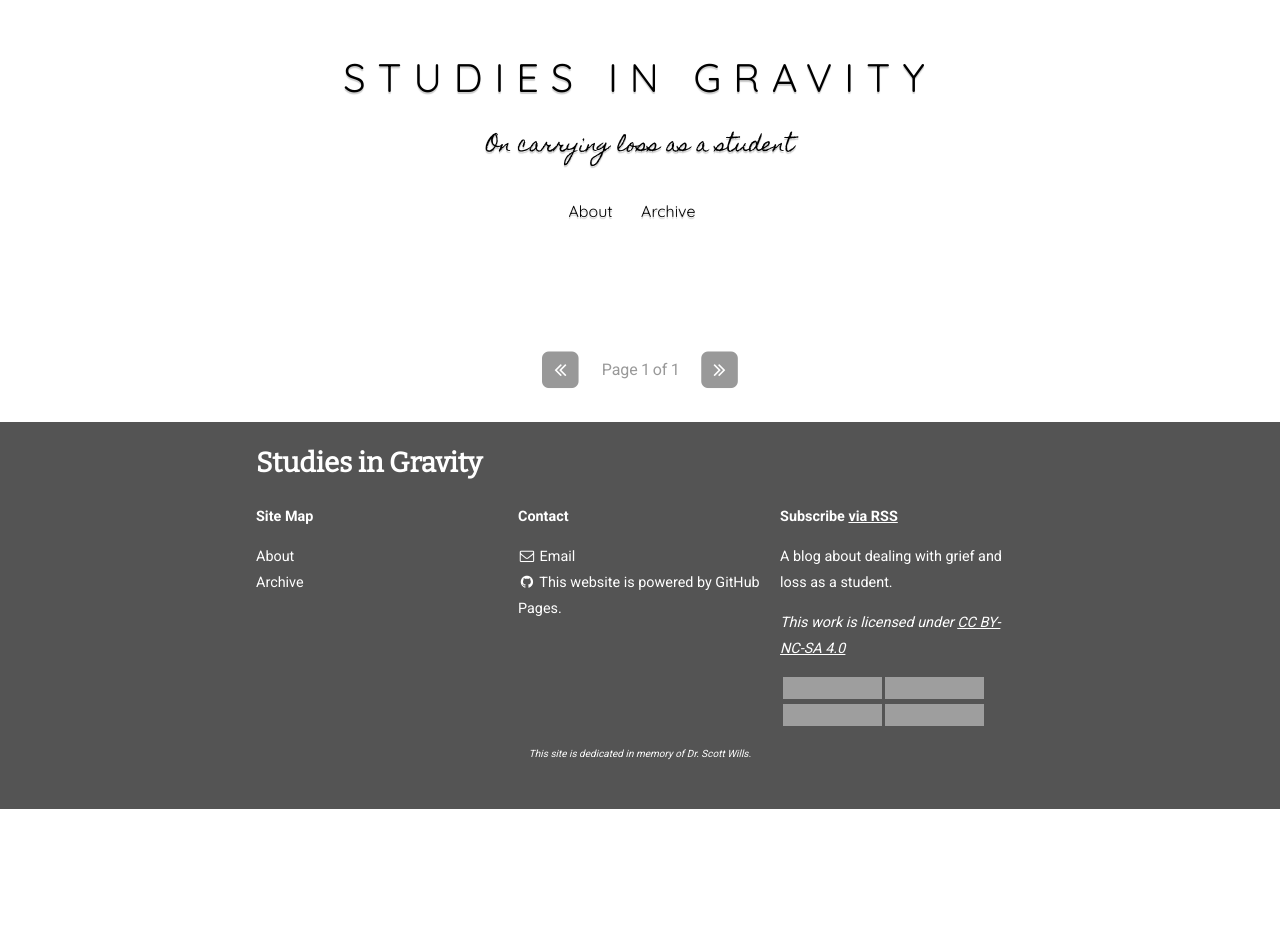
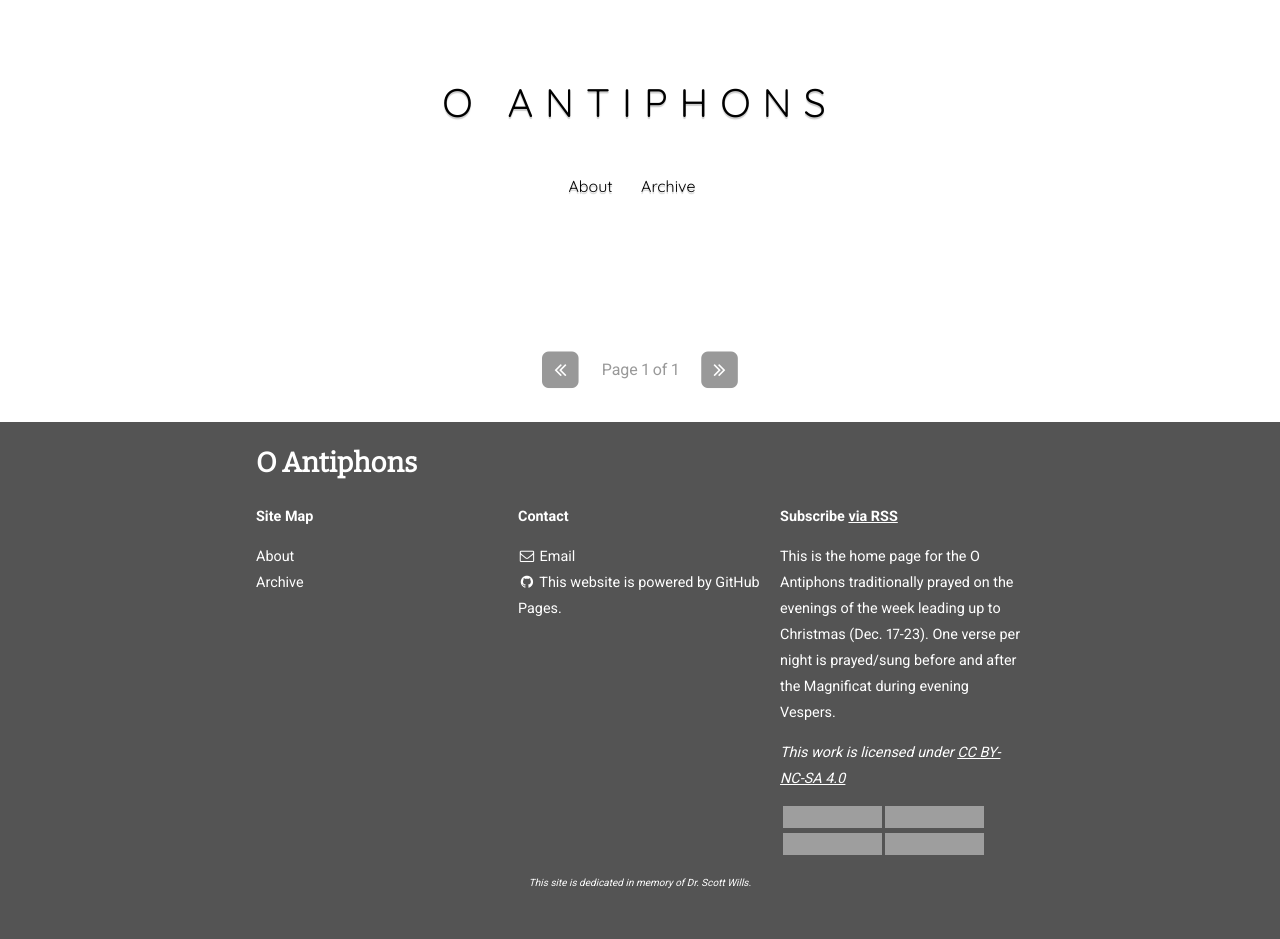
Before and after one commit to rosewills/o-antiphons-code, a Jekyll site: the page built from index.html, in a window 1280 px wide. Built offline with Jekyll 4.4.1, drawn with Linux system fonts in a browser that asks for light colours; nearby versions of some CDN libraries; some web fonts are replaced; the list of posts is cut into pages by our own code; before the commit the page ends 900 px from its top, so only the background shows below that; grey boxes are pictures that could not be loaded.

Commit message:
update _config.yml.

```diff
--- a/_config.yml
+++ b/_config.yml
@@ -8,21 +8,18 @@
 exclude:
   - "/vendor/"
   - "/template/"
-  - "/ASIG Drafts/.obsidian/"
-  - "/ASIG Drafts/"
 
 # Site settings
-title: Studies in Gravity
-subtitle: "On carrying loss as a student"
+title: O Antiphons
 email: rmvwills@gmail.com
 name: Rose Wills
 description: >
-  A blog about dealing with grief and loss as a student.
+  This is the home page for the O Antiphons traditionally prayed on the evenings of the week leading up to Christmas (Dec. 17-23). One verse per night is prayed/sung before and after the Magnificat during evening Vespers.
 # Base URL of site (i.e. /blog). It should always start with a slash,
 # and never end with a slash. Set it to a blank value if hosting at the
 # root of your server.
 baseurl: "" # the subpath of your site, e.g. /blog/
-url: "http://rosewills.github.io/closetohome" # the base hostname & protocol for your site
+url: "http://rosewills.github.io/o-antiphons" # the base hostname & protocol for your site
 cover: ""
 acover: ""	# /assets/art/windowsill.png
 bcover: ""
@@ -52,25 +49,6 @@
 # Google analytics
 # ga_tracking_id: "UA-XXXX-1"
 
-# Category descriptions (for archive pages)
-descriptions:
-  - cat: General
-    desc: "Posts about overall wellness as a grieving student."
-
-  - cat: Grief
-    desc: "On grief as it relates to student life."
-
-  - cat: Anxiety
-    desc: "Managing stress, anxiety, and/or anxiety disorders."
-
-  - cat: Depression
-    desc: "Managing depression as a student."
-
-  - cat: Essays
-    desc: "Personal and/or formal pieces on grief and loss from a student perspective."
-
-  - cat: Trauma
-    desc: "On the impacts of post-traumatic stress."
 
 # Social icons and sharing options
 #
```
